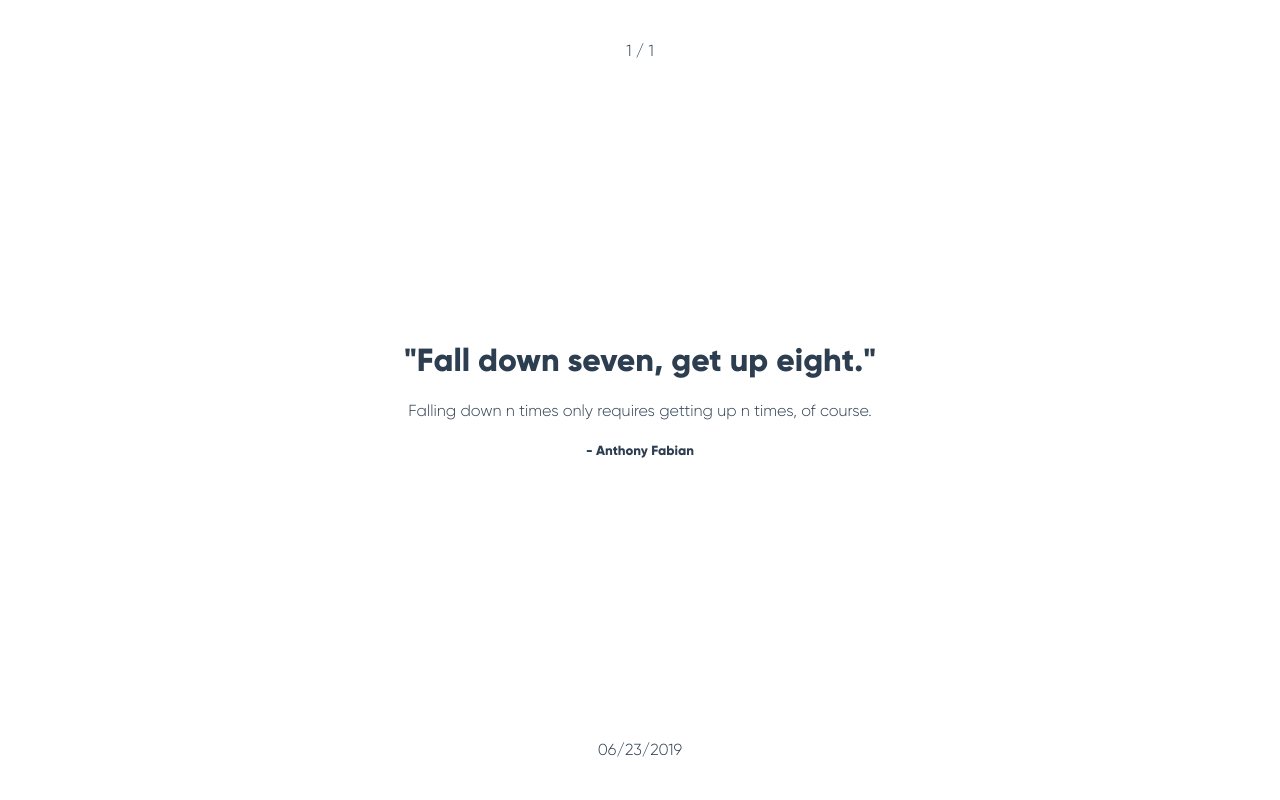
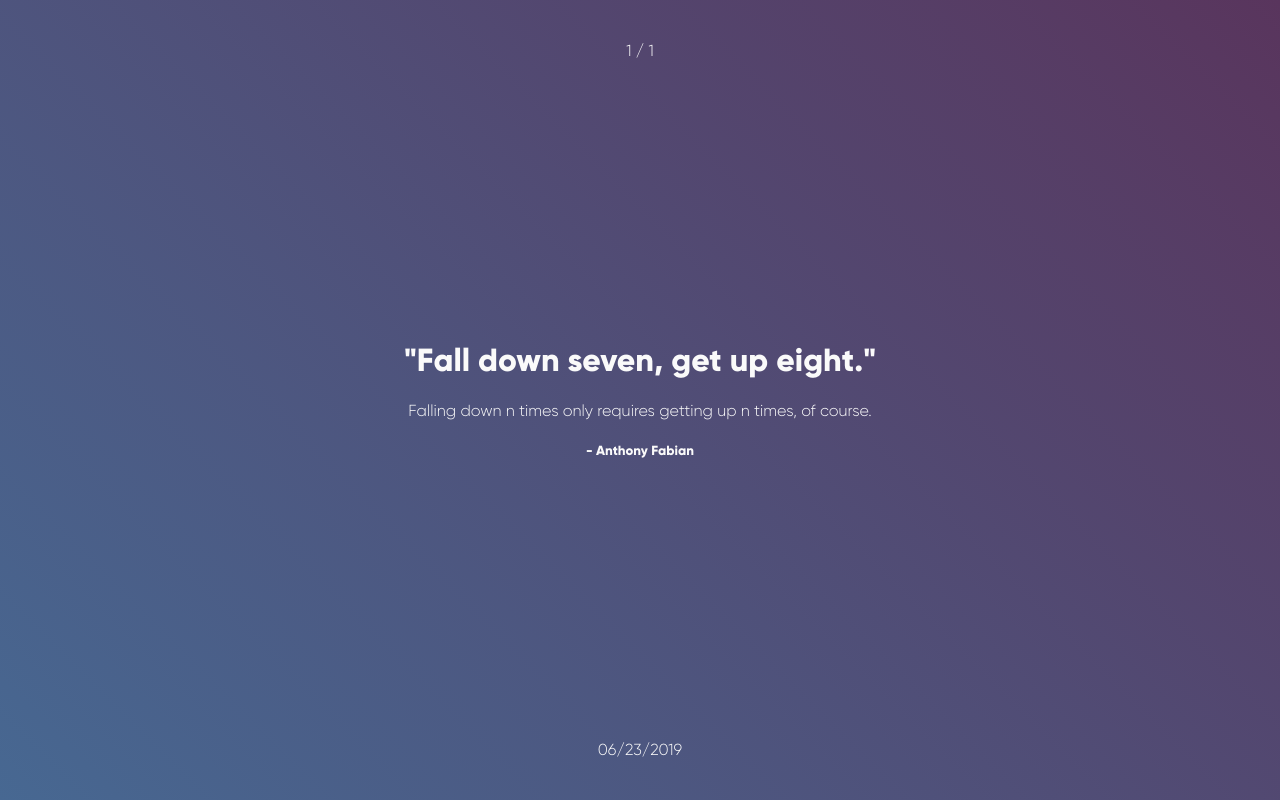
Before and after one commit to Wuon/gestalt, a Vue app: page / in a window 1280 px wide. Built offline with nearby package versions, Linux system fonts and the light colour scheme.

Commit message:
added gradient bg

```diff
--- a/src/App.vue
+++ b/src/App.vue
@@ -7,13 +7,14 @@
 <style>
 body {
   margin: 0;
+  background: linear-gradient(45deg, #476892, #59355d);
 }
 #app {
   font-family: "Gilroy", Helvetica, Arial, sans-serif;
   -webkit-font-smoothing: antialiased;
   -moz-osx-font-smoothing: grayscale;
   text-align: center;
-  color: #2c3e50;
+  color: #fafafa;
   margin: 0px;
 }
 </style>
```
